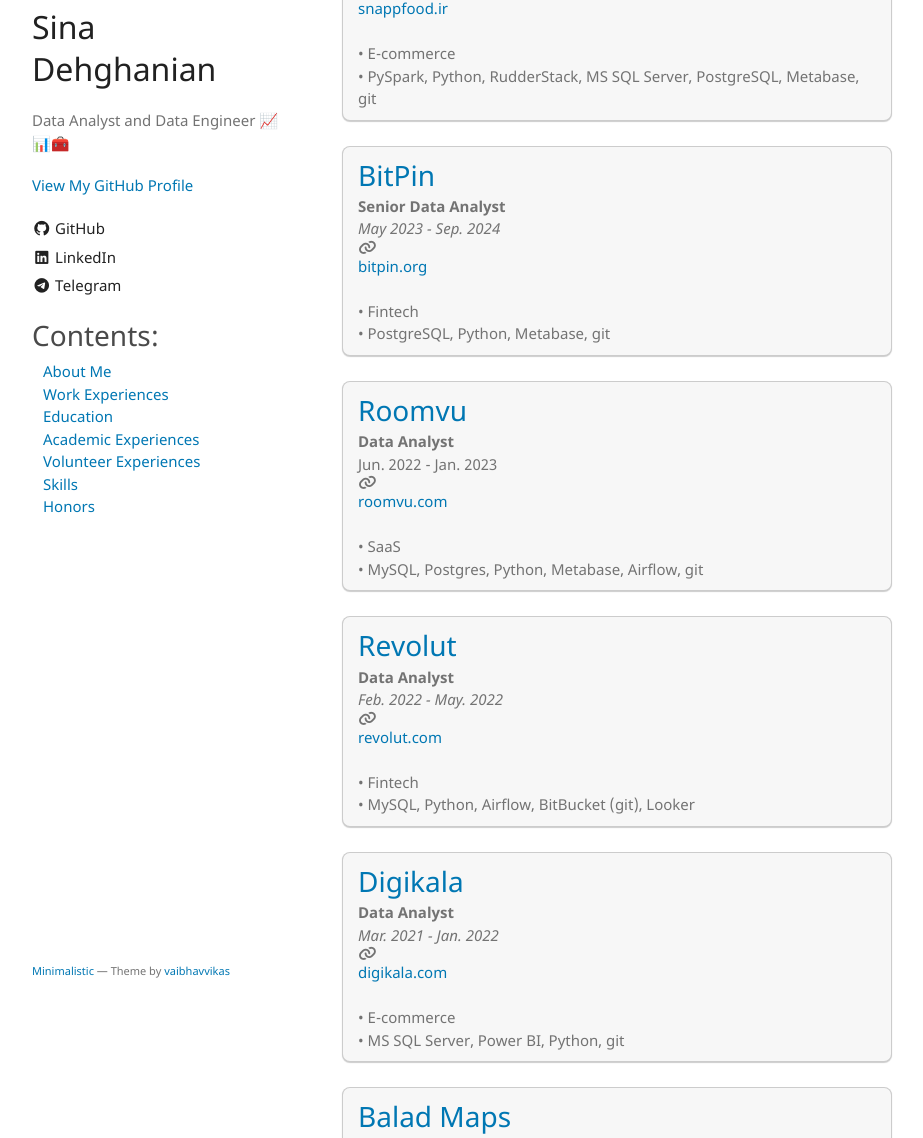
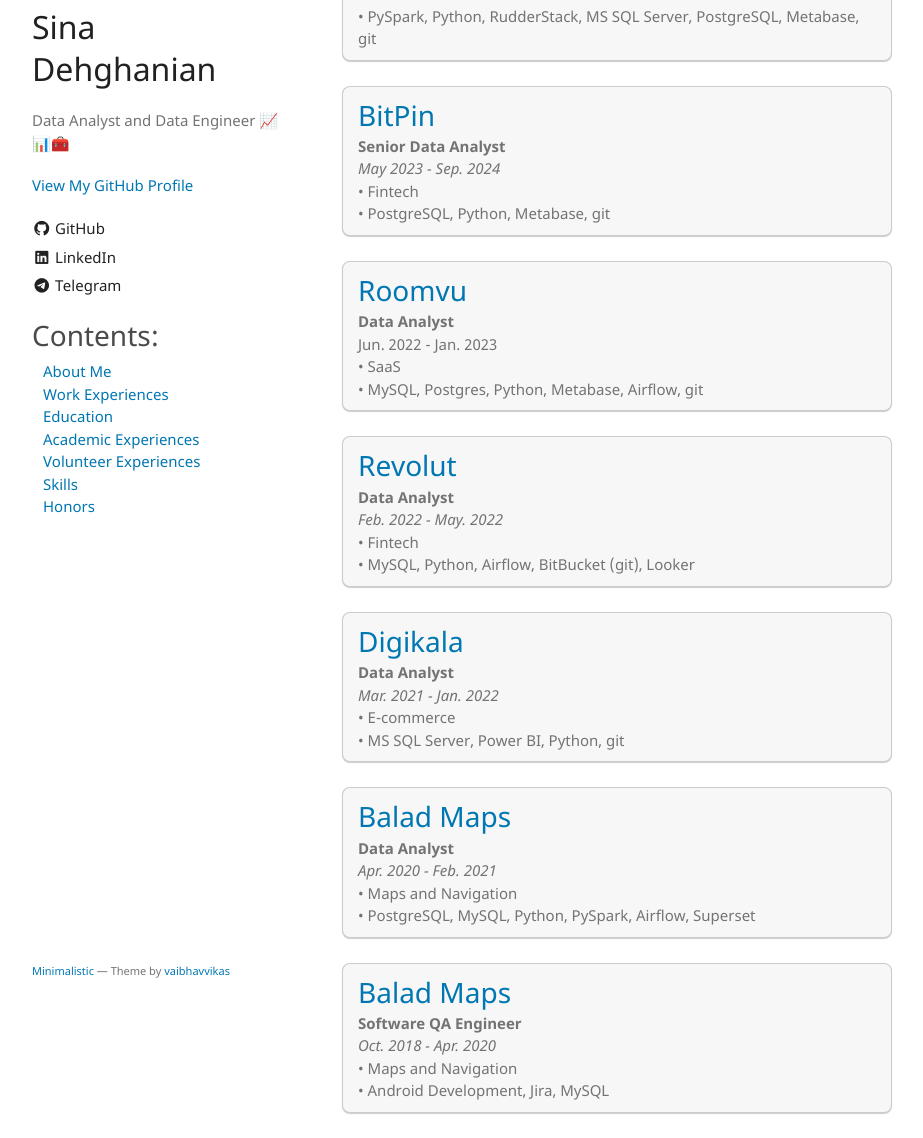
Before and after one commit to DehghanianSina/DehghanianSina.github.io, a Jekyll site: the page built from index.md, in a window 1280 px wide and 1400 px high, scrolled down 532 px, cut to the strip 262-1400 px from the top of the window. Shown: the whole strip, without its empty margins (178-1101 px from the left). Built offline with Jekyll 4.4.1, drawn with Linux system fonts in a browser that asks for light colours; the repository's description, which GitHub fills in, is left out; some of the changed text lies outside the part shown.

Commit message:
optimize work items and their details

```diff
--- a/index.md
+++ b/index.md
@@ -28,9 +28,8 @@ He holds a **Master’s in Artificial Intelligence** from [Isfahan University of
   <h3>SnappFood</h3>
   <p><b>Senior Data Analyst</b></p>
   <p><i>Oct. 2024 - now</i></p>
-  <i class="fa-solid fa-link"></i> <a href="https://snappfood.ir" target="_blank">snappfood.ir</a><br>
-  • E-commerce<br>
-  • PySpark, Python, RudderStack, MS&nbsp;SQL&nbsp;Server, PostgreSQL, Metabase, git<br>
+  <p>• E-commerce<br>
+     • PySpark, Python, RudderStack, MS&nbsp;SQL&nbsp;Server, PostgreSQL, Metabase, git</p>
   <a href="/work-experiences/#snappfood"><span class="card-link-spanner"></span></a>
 </div>
 
@@ -38,9 +37,8 @@ He holds a **Master’s in Artificial Intelligence** from [Isfahan University of
   <h3>BitPin</h3>
   <p><b>Senior Data Analyst</b></p>
   <p><i>May 2023 - Sep. 2024</i></p>
-  <i class="fa-solid fa-link"></i> <a href="https://bitpin.org" target="_blank">bitpin.org</a><br>
-  • Fintech<br>
-  • PostgreSQL, Python, Metabase, git<br>
+  <p>• Fintech<br>
+     • PostgreSQL, Python, Metabase, git</p>
   <a href="/work-experiences/#bitpin"><span class="card-link-spanner"></span></a>
 </div>
 
@@ -48,9 +46,8 @@ He holds a **Master’s in Artificial Intelligence** from [Isfahan University of
   <h3>Roomvu</h3>
   <p><b>Data Analyst</b></p>
   <p>Jun. 2022 - Jan. 2023</p>
-  <i class="fa-solid fa-link"></i> <a href="https://roomvu.com" target="_blank">roomvu.com</a><br>
-  • SaaS<br>
-  • MySQL, Postgres, Python, Metabase, Airflow, git<br>
+  <p>• SaaS<br>
+     • MySQL, Postgres, Python, Metabase, Airflow, git</p>
   <a href="/work-experiences/#roomvu"><span class="card-link-spanner"></span></a>
 </div>
 
@@ -58,9 +55,8 @@ He holds a **Master’s in Artificial Intelligence** from [Isfahan University of
   <h3>Revolut</h3>
   <p><b>Data Analyst</b></p>
   <p><i>Feb. 2022 - May. 2022</i></p>
-  <i class="fa-solid fa-link"></i> <a href="https://revolut.com" target="_blank">revolut.com</a><br>
-  • Fintech <br>
-  • MySQL, Python, Airflow, BitBucket (git), Looker <br>
+  <p>• Fintech <br>
+     • MySQL, Python, Airflow, BitBucket (git), Looker </p>
   <a href="/work-experiences/#revolut"><span class="card-link-spanner"></span></a>
 </div>
 
@@ -68,9 +64,8 @@ He holds a **Master’s in Artificial Intelligence** from [Isfahan University of
   <h3>Digikala</h3>
   <p><b>Data Analyst</b></p>
   <p><i>Mar. 2021 - Jan. 2022</i></p>
-  <i class="fa-solid fa-link"></i> <a href="https://digikala.com" target="_blank">digikala.com</a><br>
-  • E-commerce <br>
-  • MS&nbsp;SQL&nbsp;Server, Power&nbsp;BI, Python, git <br>
+  <p>• E-commerce <br>
+     • MS&nbsp;SQL&nbsp;Server, Power&nbsp;BI, Python, git </p>
   <a href="/work-experiences/#digikala"><span class="card-link-spanner"></span></a>
 </div>
 
@@ -78,9 +73,8 @@ He holds a **Master’s in Artificial Intelligence** from [Isfahan University of
   <h3>Balad Maps</h3>
   <p><b>Data Analyst</b></p>
   <p><i>Apr. 2020 - Feb. 2021</i></p>
-  <i class="fa-solid fa-link"></i> <a href="https://baladmaps.com" target="_blank">baladmaps.com</a><br>
-  • Maps and Navigation <br>
-  • PostgreSQL, MySQL, Python, PySpark, Airflow, Superset <br>
+  <p>• Maps and Navigation <br>
+     • PostgreSQL, MySQL, Python, PySpark, Airflow, Superset </p>
   <a href="/work-experiences/#baladmaps"><span class="card-link-spanner"></span></a>
 </div>
 
@@ -88,9 +82,8 @@ He holds a **Master’s in Artificial Intelligence** from [Isfahan University of
   <h3>Balad Maps</h3>
   <p><b>Software QA Engineer</b></p>
   <p><i>Oct. 2018 - Apr. 2020</i></p>
-  <i class="fa-solid fa-link"></i> <a href="https://baladmaps.com" target="_blank">baladmaps.com</a><br>
-  • Maps and Navigation <br>
-  • Android Development, Jira, MySQL <br>
+  <p>• Maps and Navigation <br>
+     • Android Development, Jira, MySQL </p>
   <a href="/work-experiences/#baladmaps"><span class="card-link-spanner"></span></a>
 </div>
 
```
Also changed, not shown: work-experiences.md (+20 -5 lines).
